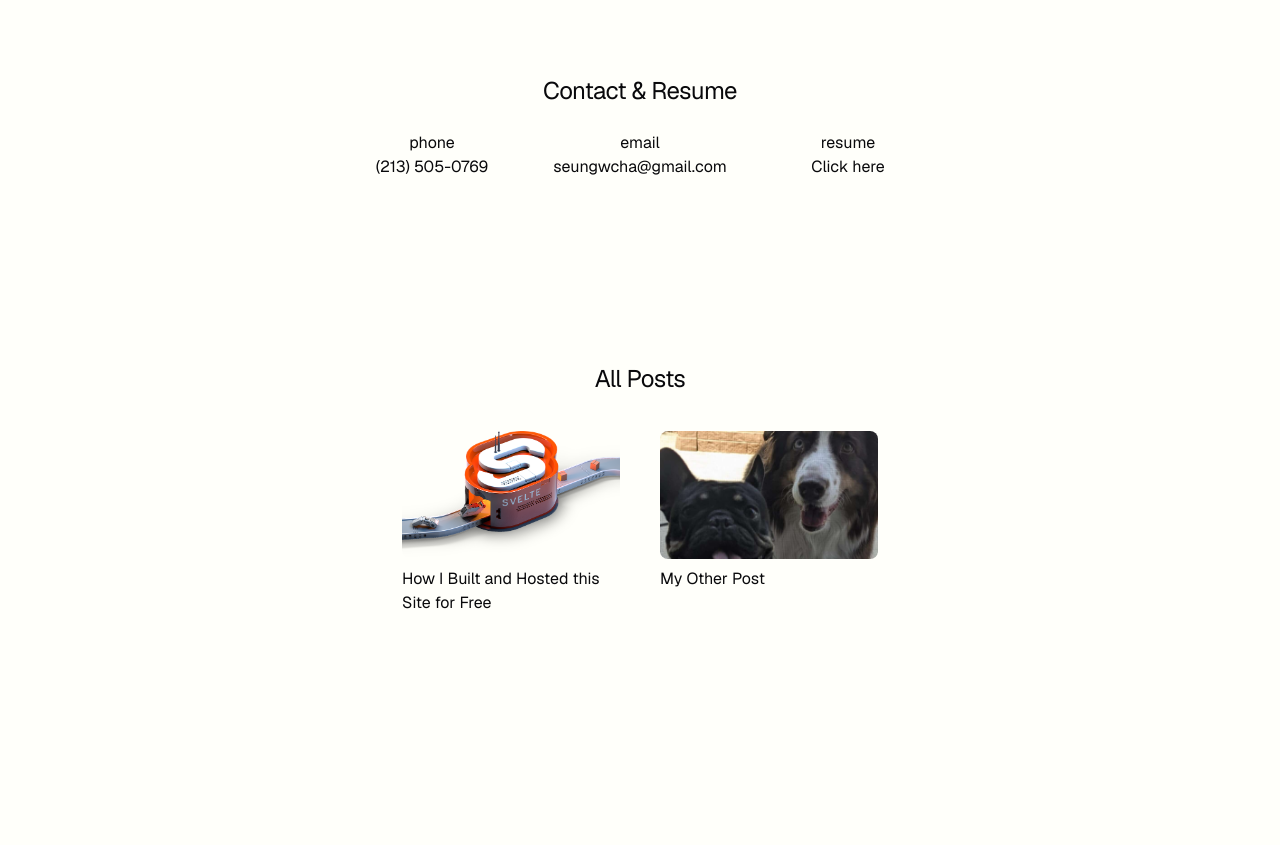
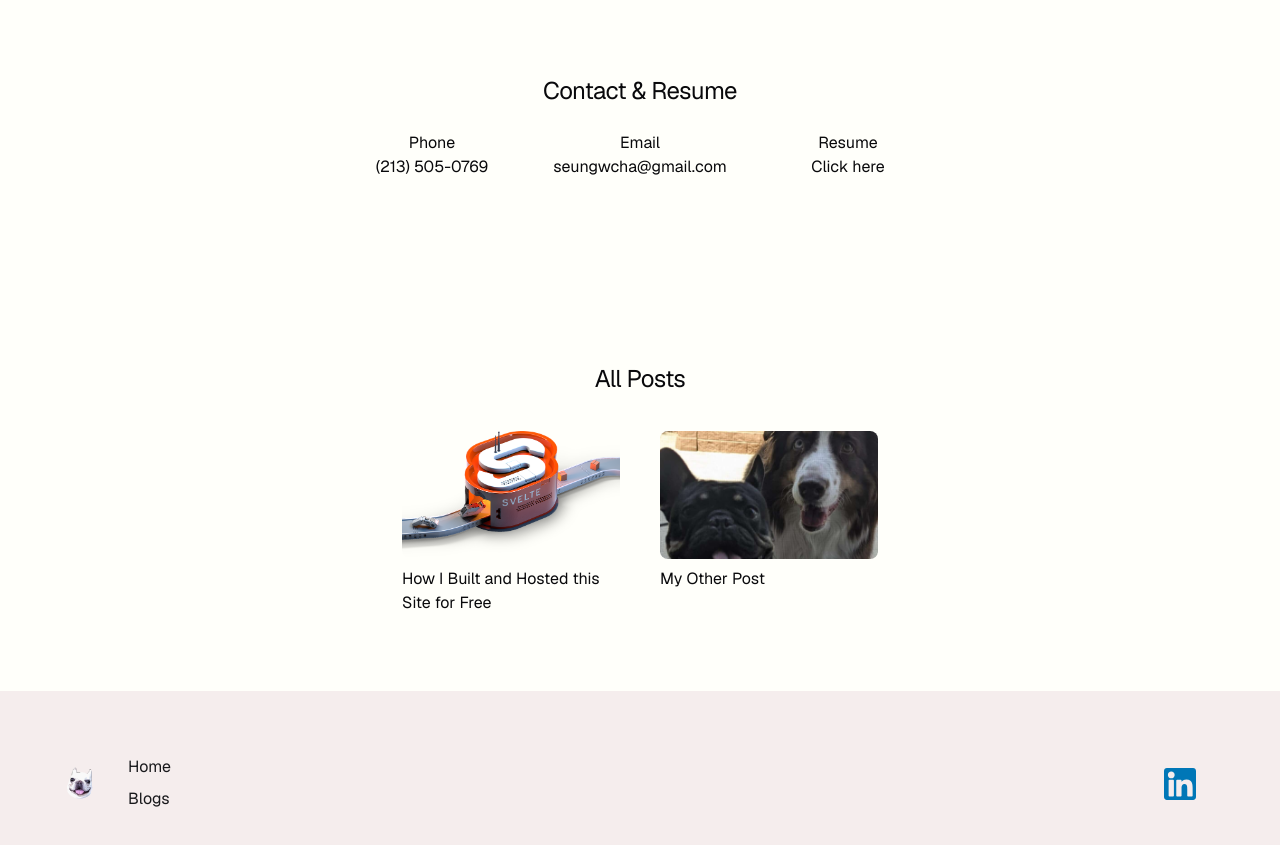
Before and after one commit to seanchacha/seanchacha.github.io, a SvelteKit app: page / in a window 1280 px wide. Shown: the part 1480-2325 px from the top of the page. Before the commit the page ends 2131 px from the top, so only its background shows below. Built offline with nearby package versions, Linux system fonts and the light colour scheme.

Commit message:
add footer

```diff
--- /dev/null
+++ b/src/lib/components/Footer.svelte
@@ -0,0 +1,38 @@
+<script lang="ts">
+
+	import favicon from '$lib/assets/favicon.svg';
+	import linkedin from '$lib/assets/linkedin.svg';
+
+  	import { IsMobile } from '$lib/hooks/is-mobile.svelte.ts';
+
+	const isMobile = new IsMobile();
+</script>
+
+<div class="flex items-center px-4 py-2 bg-secondary text-secondary-foreground min-h-[10rem] pt-8">
+
+    <div class="flex flex-row items-center {isMobile.current ? '' : 'pl-10'}">
+        <a href="/" class="favicon-container pl-2 pr-4 group" aria-label="Home">
+            <img src={favicon} alt="Home — sean cha" class="h-8 w-8 object-contain favicon-wiggle" />
+        </a>
+        <div class="flex flex-col px-4">
+            <a class="pb-1 hover:underline" href="/" aria-label="Home">
+                Home
+            </a>
+            <a class="pt-1 hover:underline" href="/blogs" aria-label="Blogs">
+                Blogs
+            </a>
+        </div>
+    </div>
+
+	<div class="ml-auto {isMobile.current ? '' : 'pr-15'}">
+		<div class="px-2 mt-0.5">
+			<a href="https://www.linkedin.com/in/seung-whan-cha/" target="_blank" rel="noopener noreferrer">
+				<img
+					src={linkedin}
+					alt="LinkedIn"
+					class="h-8 w-8"
+				/>
+			</a>
+		</div>
+	</div>
+</div>
--- a/src/lib/components/MyInfo.svelte
+++ b/src/lib/components/MyInfo.svelte
@@ -6,9 +6,9 @@
   const isMobile = new IsMobile();
 
   const items = [
-    { label: 'phone', text: '(213) 505-0769' , href: null},
-    { label: 'email', text: 'seungwcha@gmail.com', href: null },
-    { label: 'resume', text: 'Click here', href: null }
+    { label: 'Phone', text: '(213) 505-0769' , href: null},
+    { label: 'Email', text: 'seungwcha@gmail.com', href: null },
+    { label: 'Resume', text: 'Click here', href: null }
   ];
 </script>
 
--- a/src/routes/+layout.svelte
+++ b/src/routes/+layout.svelte
@@ -5,6 +5,7 @@
   	import { ModeWatcher } from "mode-watcher";
 
 	import MyNavbar from '$lib/components/MyNavbar.svelte';
+	import Footer from '$lib/components/Footer.svelte';
 
 	import SunIcon from "@lucide/svelte/icons/sun";
 	import MoonIcon from "@lucide/svelte/icons/moon";
@@ -57,8 +58,14 @@
 </div>
 
 <svelte:head><link rel="icon" href={favicon} /></svelte:head>
-{@render children()}
+<div class="flex flex-col min-h-screen">
+	<main class="flex-1 pb-10">
+		{@render children()}
+	</main>
+	<Footer />
+</div>
 
+<!-- <Footer /> -->
 <style>
 	@keyframes wiggle {
 		0%, 100% {
--- a/src/routes/+page.svelte
+++ b/src/routes/+page.svelte
@@ -51,11 +51,6 @@
 			behavior: 'smooth'
 		});
 	}
-
-  const infoItems = [
-    { text: 'How I Built and Hosted this Site for Free', href: '/blogs/this-site', image: dogs1 },
-    { text: 'My Other Post', href: '/blogs/life', image: dogs1 },
-  ];
 </script>
 
 <div class="flex flex-col min-h-screen items-start justify-start px-5 mx-auto"
--- a/src/routes/layout.css
+++ b/src/routes/layout.css
@@ -25,7 +25,7 @@
   --popover-foreground: oklch(0.141 0.005 285.823);
   --primary: oklch(26.726% 0.02783 284.356);
   --primary-foreground: oklch(0.985 0 0);
-  --secondary: oklch(0.967 0.001 286.375);
+  --secondary: oklch(95.234% 0.00862 16.618);
   --secondary-foreground: oklch(0.21 0.006 285.885);
   --muted: oklch(0.967 0.001 286.375);
   --muted-foreground: oklch(0.552 0.016 285.938);
@@ -59,7 +59,7 @@
   --popover-foreground: oklch(0.985 0 0);
   --primary: oklch(0.92 0.004 286.32);
   --primary-foreground: oklch(0.21 0.006 285.885);
-  --secondary: oklch(0.274 0.006 286.033);
+  --secondary: oklch(31.317% 0.00004 271.152);
   --secondary-foreground: oklch(0.985 0 0);
   --muted: oklch(0.274 0.006 286.033);
   --muted-foreground: oklch(0.705 0.015 286.067);
```
